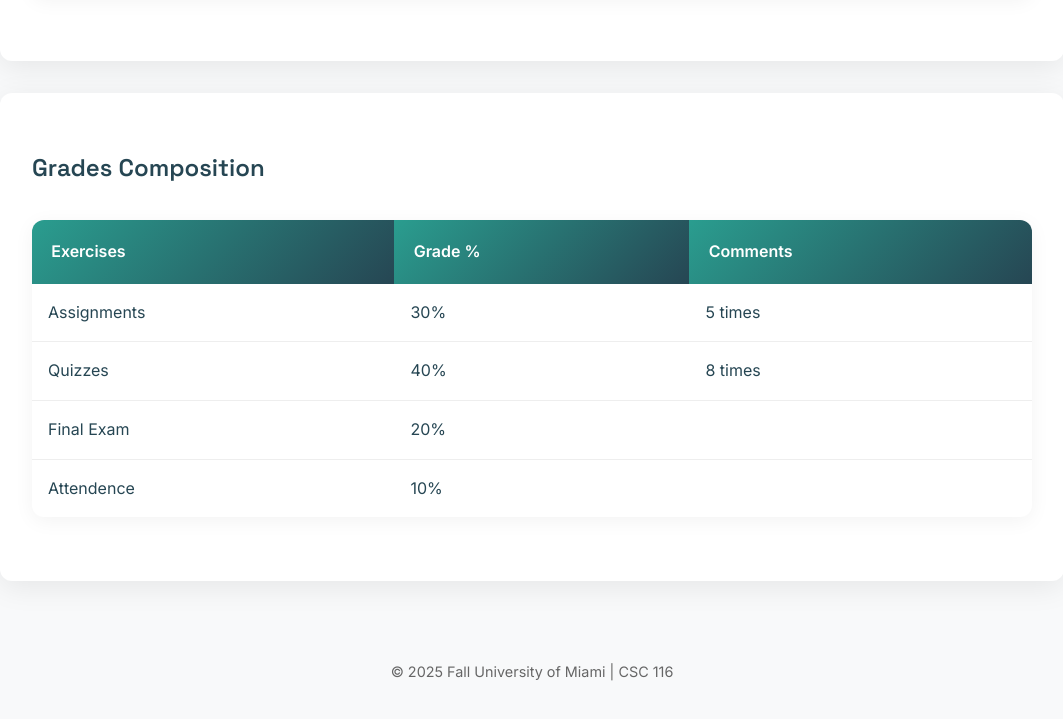
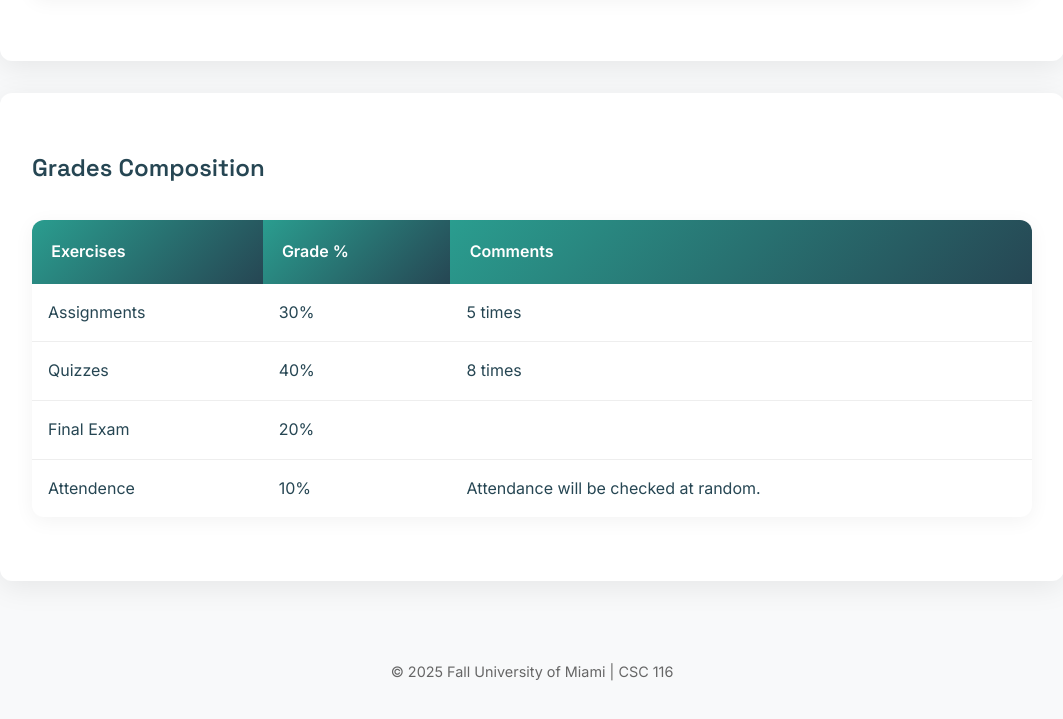
Before and after one commit to AnonymousUser08/csc116, a plain HTML site: page index.html in a window 1280 px wide. Shown: the part 4670-5389 px from the top of the page, without its empty margins (108-1171 px from the left). Drawn offline with Linux system fonts and the light colour scheme.

Commit message:
new semster

```diff
--- a/index.html
+++ b/index.html
@@ -298,7 +298,7 @@
                 <tr>
                     <td>Attendence</td>
                     <td>10% </td>
-                    <td></td>
+                    <td>Attendance will be checked at random.</td>
                 </tr>
             </tbody>
         </table>
```
